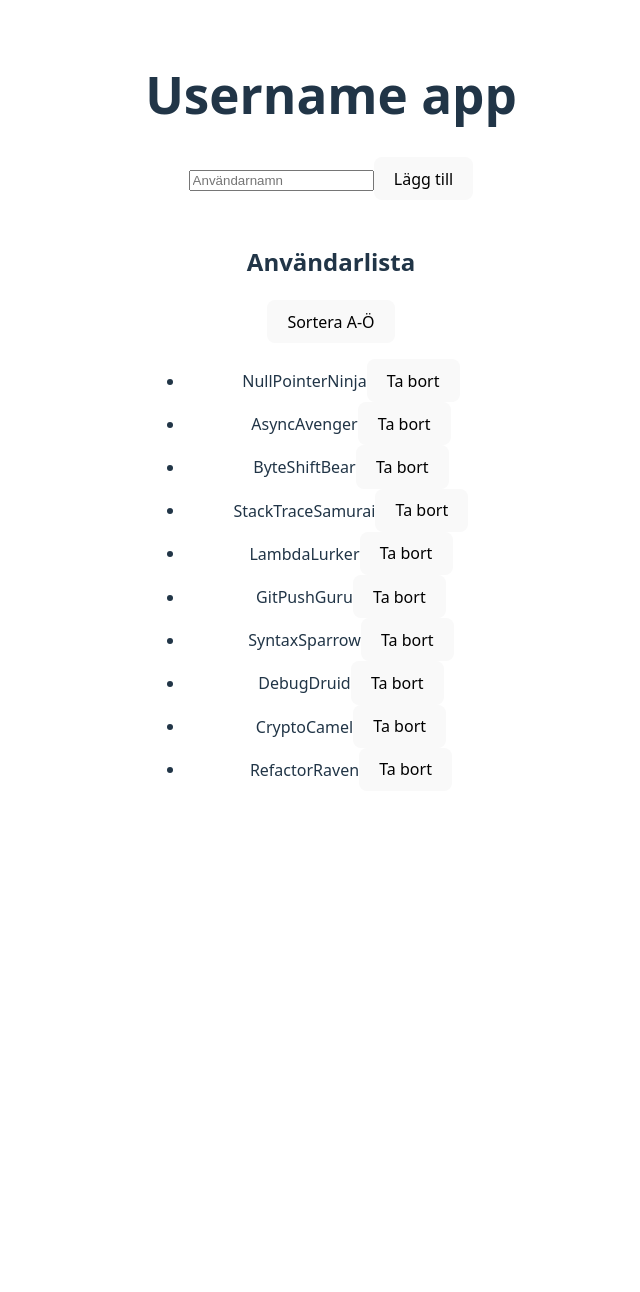
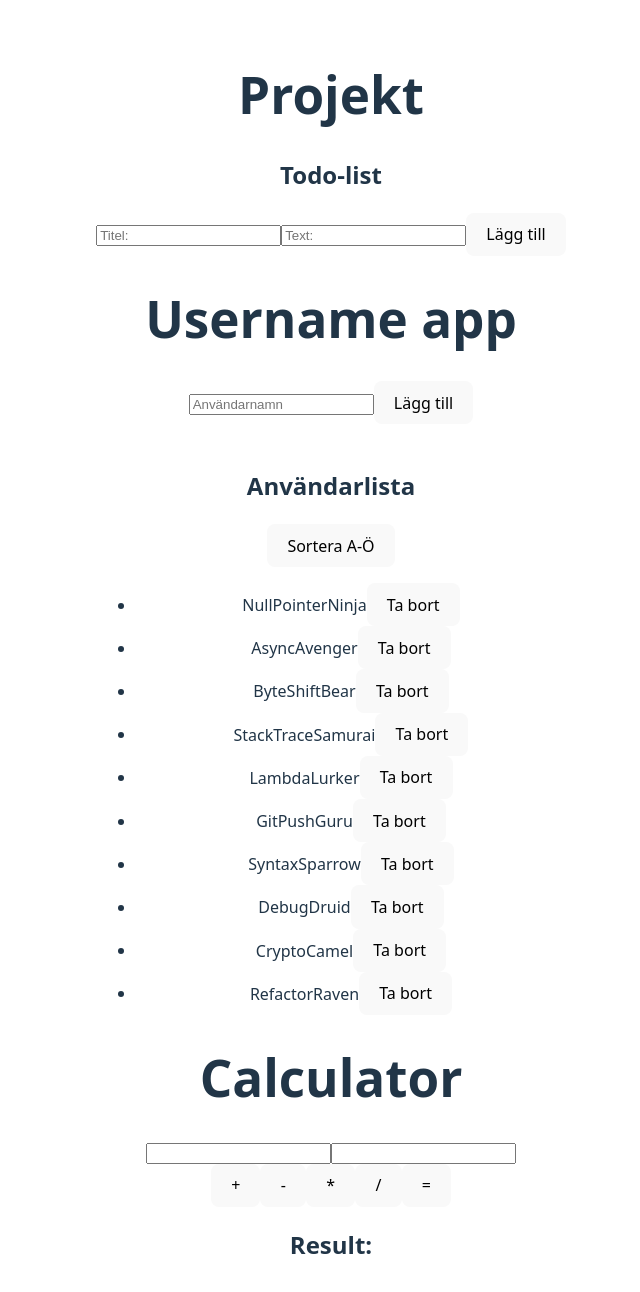
Before and after one commit to lukasdannemann/react-git-conflict, a React (Vite) app: page / in a window 1280 px wide. Shown: the top 1292 px of the page, without its empty margins (309-949 px from the left). Before the commit the page ends 839 px from the top, so only its background shows below. Built offline with nearby package versions, Linux system fonts and the light colour scheme.

Commit message:
create user list component

```diff
--- a/src/App.jsx
+++ b/src/App.jsx
@@ -1,71 +1,94 @@
 import { useState } from "react";
 import "./App.css";
+import UserList from "./UserList";
 
 function App() {
-  const userArray = [
-    "NullPointerNinja",
-    "AsyncAvenger",
-    "ByteShiftBear",
-    "StackTraceSamurai",
-    "LambdaLurker",
-    "GitPushGuru",
-    "SyntaxSparrow",
-    "DebugDruid",
-    "CryptoCamel",
-    "RefactorRaven",
-  ];
+  const [todos, setTodos] = useState([]);
+  const [text, setText] = useState("");
+  const [title, setTitle] = useState("");
 
-  const [users, setUsers] = useState(userArray);
-  const [username, setUsername] = useState("");
+  const addTodo = () => {
+    if (!todos) return;
 
-  const addUser = () => {
-    setUsers([...users, username]);
-    setUsername("");
+    const newTodo = {
+      title,
+      text,
+    };
+    setTodos([...todos, newTodo]);
+    setText("");
+    setTitle("");
   };
 
-  const removeUser = (user) => {
-    let newUserList = users.filter((u) => u !== user);
-    setUsers(newUserList);
-  };
+  const [a, setA] = useState("");
+  const [b, setB] = useState("");
+  const [result, setResult] = useState("");
+  const [op, setOp] = useState(null);
 
-  const sortUsers = () => {
-    let sortedUserList = [...users].sort((a, b) => {
-      const userA = a.toUpperCase();
-      const userB = b.toUpperCase();
-      if (userA < userB) {
-        return -1;
+  function calculate() {
+    const numA = Number(a);
+    const numB = Number(b);
+
+    if (op === "+") {
+      setResult(numA + numB);
+    } else if (op === "-") {
+      setResult(numA - numB);
+    } else if (op === "*") {
+      setResult(numA * numB);
+    } else if (op === "/") {
+      if (numB === 0) {
+        setResult("Error: Division by zero");
+      } else {
+        setResult(numA / numB);
       }
-      if (userA > userB) {
-        return 1;
     }
-
-      return 0;
-    });
-
-    setUsers(sortedUserList);
-  };
+  }
 
   return (
     <>
-      <h1>Username app</h1>
+      <h1>Projekt</h1>
+      <div className="todo-list">
+        <h2>Todo-list</h2>
         <input
           type="text"
-        placeholder="Användarnamn"
-        value={username}
-        onChange={(e) => setUsername(e.target.value)}
+          value={title}
+          placeholder="Titel:"
+          onChange={(e) => setTitle(e.target.value)}
         />
-      <button onClick={addUser}>Lägg till</button>
-      <br /> <br />
-      <h2>Användarlista</h2>
-      <button onClick={() => sortUsers()}>Sortera A-Ö</button>
+        <input
+          type="text"
+          value={text}
+          placeholder="Text:"
+          onChange={(e) => setText(e.target.value)}
+        />
+        <button onClick={() => addTodo()}>Lägg till</button>
         <ul>
-        {users.map((user) => (
-          <li>
-            {user}
-            <button onClick={() => removeUser(user)}>Ta bort</button>
-          </li>
+          {todos?.map((todo) => (
+            <div key={title}>
+              <h3>{todo.title}</h3>
+              <p>{todo.text}</p>
+            </div>
           ))}
         </ul>
+      </div>
+
+      <UserList/>
+
+      <div>
+        <h1>Calculator</h1>
+
+        <input value={a} onChange={(e) => setA(e.target.value)} />
+        <input value={b} onChange={(e) => setB(e.target.value)} />
+
+        <div>
+          <button onClick={() => setOp("+")}>+</button>
+          <button onClick={() => setOp("-")}>-</button>
+          <button onClick={() => setOp("*")}>*</button>
+          <button onClick={() => setOp("/")}>/</button>
+          <button onClick={calculate}>=</button>
+        </div>
+
+        <h2>Result: {result}</h2>
+      </div>
     </>
   );
 }
--- /dev/null
+++ b/src/UserList.jsx
@@ -0,0 +1,70 @@
+import { useState } from "react";
+
+const UserList = () => {
+    const userArray = [
+        "NullPointerNinja",
+        "AsyncAvenger",
+        "ByteShiftBear",
+        "StackTraceSamurai",
+        "LambdaLurker",
+        "GitPushGuru",
+        "SyntaxSparrow",
+        "DebugDruid",
+        "CryptoCamel",
+        "RefactorRaven",
+      ];
+
+      const [users, setUsers] = useState(userArray);
+      const [username, setUsername] = useState("");
+
+      const addUser = () => {
+        setUsers([...users, username]);
+        setUsername("");
+      };
+
+      const removeUser = (user) => {
+        let newUserList = users.filter((u) => u !== user);
+        setUsers(newUserList);
+      };
+
+      const sortUsers = () => {
+        let sortedUserList = [...users].sort((a, b) => {
+          const userA = a.toUpperCase();
+          const userB = b.toUpperCase();
+          if (userA < userB) {
+            return -1;
+          }
+          if (userA > userB) {
+            return 1;
+          }
+
+          return 0;
+        });
+
+        setUsers(sortedUserList);
+      };
+
+      return( <>
+         <h1>Username app</h1>
+      <input
+        type="text"
+        placeholder="Användarnamn"
+        value={username}
+        onChange={(e) => setUsername(e.target.value)}
+      />
+      <button onClick={addUser}>Lägg till</button>
+      <br /> <br />
+      <h2>Användarlista</h2>
+      <button onClick={() => sortUsers()}>Sortera A-Ö</button>
+      <ul>
+        {users.map((user) => (
+          <li>
+            {user}
+            <button onClick={() => removeUser(user)}>Ta bort</button>
+          </li>
+        ))}
+      </ul>
+      </>)
+}
+
+export default UserList
```
Lines whose indentation alone changed are shown as unchanged.
